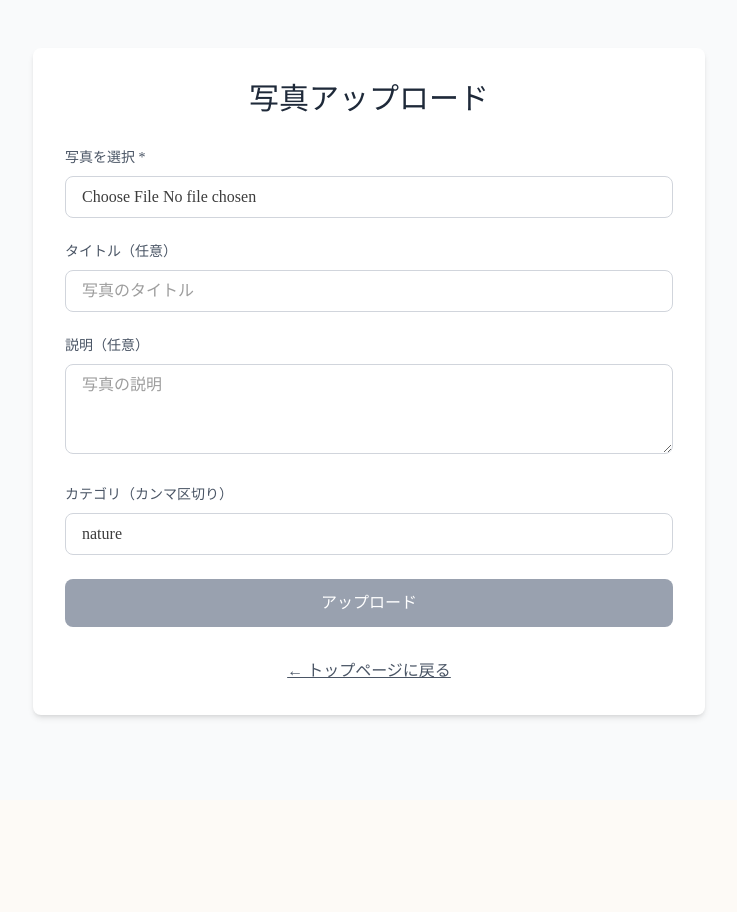
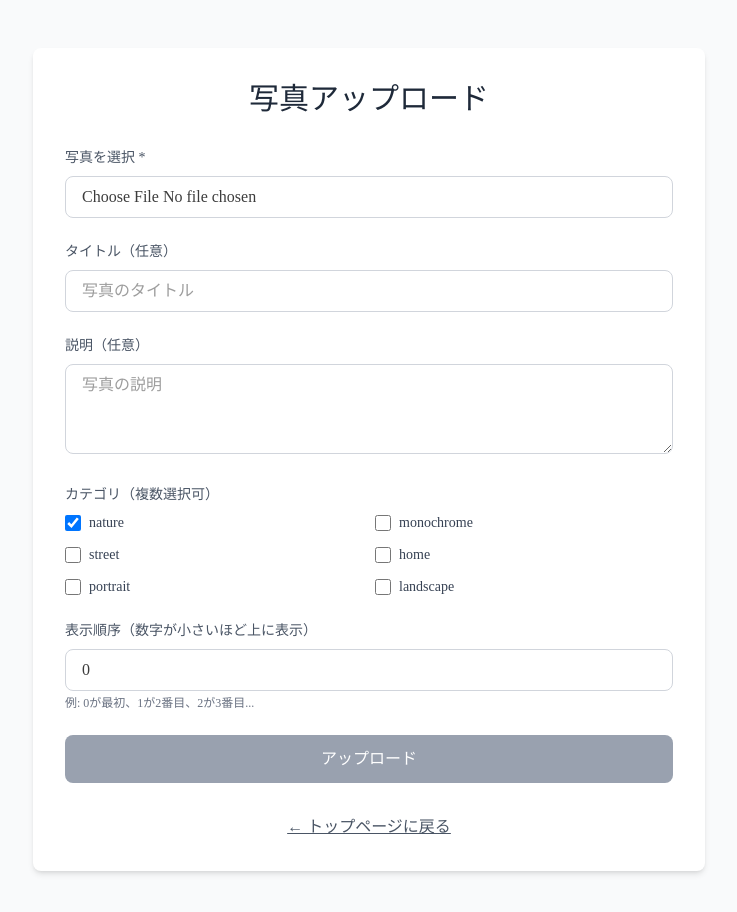
Before and after one commit to kosuke-chan/photo-profile-app, a Next.js app: page /admin in a window 1280 px wide. Both pictures are taken after typing "Sample123" into the empty fields and a click on the button "ログイン". Shown: the top 912 px of the page, without its empty margins (271-1008 px from the left). Before the commit the page ends 800 px from the top, so only its background shows below. Built offline with nearby package versions, Linux system fonts and the light colour scheme.

Commit message:
Add image compression, category selection, order control, and lazy loading

```diff
--- a/app/admin/page.tsx
+++ b/app/admin/page.tsx
@@ -3,6 +3,9 @@
 import { useState, FormEvent } from 'react';
 import { motion } from 'framer-motion';
 import { upload } from '@vercel/blob/client';
+import imageCompression from 'browser-image-compression';
+
+const AVAILABLE_CATEGORIES = ['nature', 'monochrome', 'street', 'home', 'portrait', 'landscape'];
 
 export default function AdminPage() {
   const [isAuthenticated, setIsAuthenticated] = useState(false);
@@ -10,12 +13,15 @@ export default function AdminPage() {
   const [authError, setAuthError] = useState('');
 
   const [file, setFile] = useState<File | null>(null);
+  const [compressedFile, setCompressedFile] = useState<File | null>(null);
   const [title, setTitle] = useState('');
   const [description, setDescription] = useState('');
-  const [categories, setCategories] = useState('nature');
+  const [selectedCategories, setSelectedCategories] = useState<string[]>(['nature']);
+  const [order, setOrder] = useState<number>(0);
   const [uploading, setUploading] = useState(false);
   const [uploadStatus, setUploadStatus] = useState('');
   const [preview, setPreview] = useState<string | null>(null);
+  const [compressionStatus, setCompressionStatus] = useState('');
 
   const handleLogin = (e: FormEvent) => {
     e.preventDefault();
@@ -28,29 +34,60 @@ export default function AdminPage() {
     }
   };
 
-  const handleFileChange = (e: React.ChangeEvent<HTMLInputElement>) => {
+  const handleFileChange = async (e: React.ChangeEvent<HTMLInputElement>) => {
     const selectedFile = e.target.files?.[0];
     if (selectedFile) {
       setFile(selectedFile);
+      setCompressionStatus('画像を圧縮中...');
+
       // プレビュー表示
       const reader = new FileReader();
       reader.onloadend = () => {
         setPreview(reader.result as string);
       };
       reader.readAsDataURL(selectedFile);
+
+      // 画像を圧縮（10MB以内）
+      try {
+        const options = {
+          maxSizeMB: 10,
+          maxWidthOrHeight: 4096,
+          useWebWorker: true,
+          fileType: selectedFile.type,
+        };
+
+        const compressed = await imageCompression(selectedFile, options);
+        setCompressedFile(compressed);
+
+        const originalSizeMB = (selectedFile.size / 1024 / 1024).toFixed(2);
+        const compressedSizeMB = (compressed.size / 1024 / 1024).toFixed(2);
+        setCompressionStatus(`圧縮完了: ${originalSizeMB}MB → ${compressedSizeMB}MB`);
+      } catch (error) {
+        console.error('Compression error:', error);
+        setCompressedFile(selectedFile);
+        setCompressionStatus('圧縮をスキップしました');
+      }
     }
+  };
+
+  const toggleCategory = (category: string) => {
+    setSelectedCategories(prev =>
+      prev.includes(category)
+        ? prev.filter(c => c !== category)
+        : [...prev, category]
+    );
   };
 
   const handleUpload = async (e: FormEvent) => {
     e.preventDefault();
-    if (!file) return;
+    if (!compressedFile) return;
 
     setUploading(true);
     setUploadStatus('アップロード中...');
 
     try {
       // 1. クライアント側から直接Blobにアップロード
-      const newBlob = await upload(file.name, file, {
+      const newBlob = await upload(compressedFile.name, compressedFile, {
         access: 'public',
         handleUploadUrl: '/api/upload',
         clientPayload: JSON.stringify({}),
@@ -70,7 +107,8 @@ export default function AdminPage() {
           blobUrl: newBlob.url,
           title,
           description,
-          categories,
+          categories: selectedCategories.join(','),
+          order,
         }),
       });
 
@@ -78,10 +116,13 @@ export default function AdminPage() {
         setUploadStatus('✓ アップロード成功！');
         // フォームをリセット
         setFile(null);
+        setCompressedFile(null);
         setTitle('');
         setDescription('');
-        setCategories('nature');
+        setSelectedCategories(['nature']);
+        setOrder(0);
         setPreview(null);
+        setCompressionStatus('');
         setTimeout(() => setUploadStatus(''), 3000);
       } else {
         const error = await metadataResponse.json();
@@ -155,6 +196,9 @@ export default function AdminPage() {
                 className="w-full px-4 py-2 border border-gray-300 rounded-lg focus:outline-none focus:ring-2 focus:ring-gray-400"
                 required
               />
+              {compressionStatus && (
+                <p className="text-xs text-gray-500 mt-1">{compressionStatus}</p>
+              )}
             </div>
 
             {/* プレビュー */}
@@ -196,24 +240,50 @@ export default function AdminPage() {
               />
             </div>
 
-            {/* カテゴリ */}
+            {/* カテゴリ（チェックボックス） */}
             <div>
               <label className="block text-sm text-gray-600 mb-2">
-                カテゴリ（カンマ区切り）
+                カテゴリ（複数選択可）
+              </label>
+              <div className="grid grid-cols-2 gap-3">
+                {AVAILABLE_CATEGORIES.map((category) => (
+                  <label
+                    key={category}
+                    className="flex items-center space-x-2 cursor-pointer"
+                  >
+                    <input
+                      type="checkbox"
+                      checked={selectedCategories.includes(category)}
+                      onChange={() => toggleCategory(category)}
+                      className="w-4 h-4 text-gray-800 border-gray-300 rounded focus:ring-gray-400"
+                    />
+                    <span className="text-sm text-gray-700">{category}</span>
+                  </label>
+                ))}
+              </div>
+            </div>
+
+            {/* 表示順序 */}
+            <div>
+              <label className="block text-sm text-gray-600 mb-2">
+                表示順序（数字が小さいほど上に表示）
               </label>
               <input
-                type="text"
-                value={categories}
-                onChange={(e) => setCategories(e.target.value)}
+                type="number"
+                value={order}
+                onChange={(e) => setOrder(Number(e.target.value))}
                 className="w-full px-4 py-2 border border-gray-300 rounded-lg focus:outline-none focus:ring-2 focus:ring-gray-400"
-                placeholder="例: nature, monochrome"
+                placeholder="0"
               />
+              <p className="text-xs text-gray-500 mt-1">
+                例: 0が最初、1が2番目、2が3番目...
+              </p>
             </div>
 
             {/* アップロードボタン */}
             <button
               type="submit"
-              disabled={!file || uploading}
+              disabled={!compressedFile || uploading}
               className="w-full bg-gray-800 text-white py-3 rounded-lg hover:bg-gray-700 transition disabled:bg-gray-400 disabled:cursor-not-allowed"
             >
               {uploading ? 'アップロード中...' : 'アップロード'}
--- a/app/api/photos/save/route.ts
+++ b/app/api/photos/save/route.ts
@@ -12,7 +12,7 @@ export async function POST(request: NextRequest) {
     }
 
     const body = await request.json();
-    const { blobUrl, title, description, categories } = body;
+    const { blobUrl, title, description, categories, order } = body;
 
     if (!blobUrl) {
       return NextResponse.json({ error: 'Blob URLが必要です' }, { status: 400 });
@@ -34,9 +34,13 @@ export async function POST(request: NextRequest) {
       title: title || '',
       description: description || '',
       category: categories ? categories.split(',').map((c: string) => c.trim()) : ['nature'],
+      order: order !== undefined ? order : photos.length,
     };
 
     photos.push(newPhoto);
+
+    // orderでソート
+    photos.sort((a: any, b: any) => a.order - b.order);
 
     // 更新された写真データをBlobに保存
     await put('photos.json', JSON.stringify(photos, null, 2), {
--- a/app/page.tsx
+++ b/app/page.tsx
@@ -171,7 +171,13 @@ export default function Home() {
         const response = await fetch('/api/photos');
         const data = await response.json();
         if (data.length > 0) {
-          setPhotos(data);
+          // orderでソート
+          const sortedPhotos = data.sort((a: Photo, b: Photo) => {
+            const orderA = a.order !== undefined ? a.order : 999;
+            const orderB = b.order !== undefined ? b.order : 999;
+            return orderA - orderB;
+          });
+          setPhotos(sortedPhotos);
         }
       } catch (error) {
         console.error('Failed to fetch photos:', error);
@@ -237,7 +243,9 @@ export default function Home() {
                   <img
                     src={photo.src}
                     alt={photo.title}
+                    loading="lazy"
                     className="w-full max-w-md mx-auto rounded-lg shadow-md mb-4 cursor-pointer"
+                    style={{ maxHeight: '600px', objectFit: 'contain' }}
                     onClick={() => {
                       setIndex(i);
                       setOpen(true);
--- a/app/types/photo.ts
+++ b/app/types/photo.ts
@@ -4,4 +4,6 @@ export type Photo = {
   title: string;
   description: string;
   category: string[];
+  order: number; // 表示順序
+  thumbnail?: string; // サムネイルURL（オプション）
 };
--- a/package.json
+++ b/package.json
@@ -10,6 +10,7 @@
   },
   "dependencies": {
     "@vercel/blob": "^2.0.1",
+    "browser-image-compression": "^2.0.2",
     "framer-motion": "^12.19.1",
     "next": "^16.1.6",
     "react": "^19.2.4",
```
Also changed, not shown: 1 other file (tests, documents, lock files or other folders).
